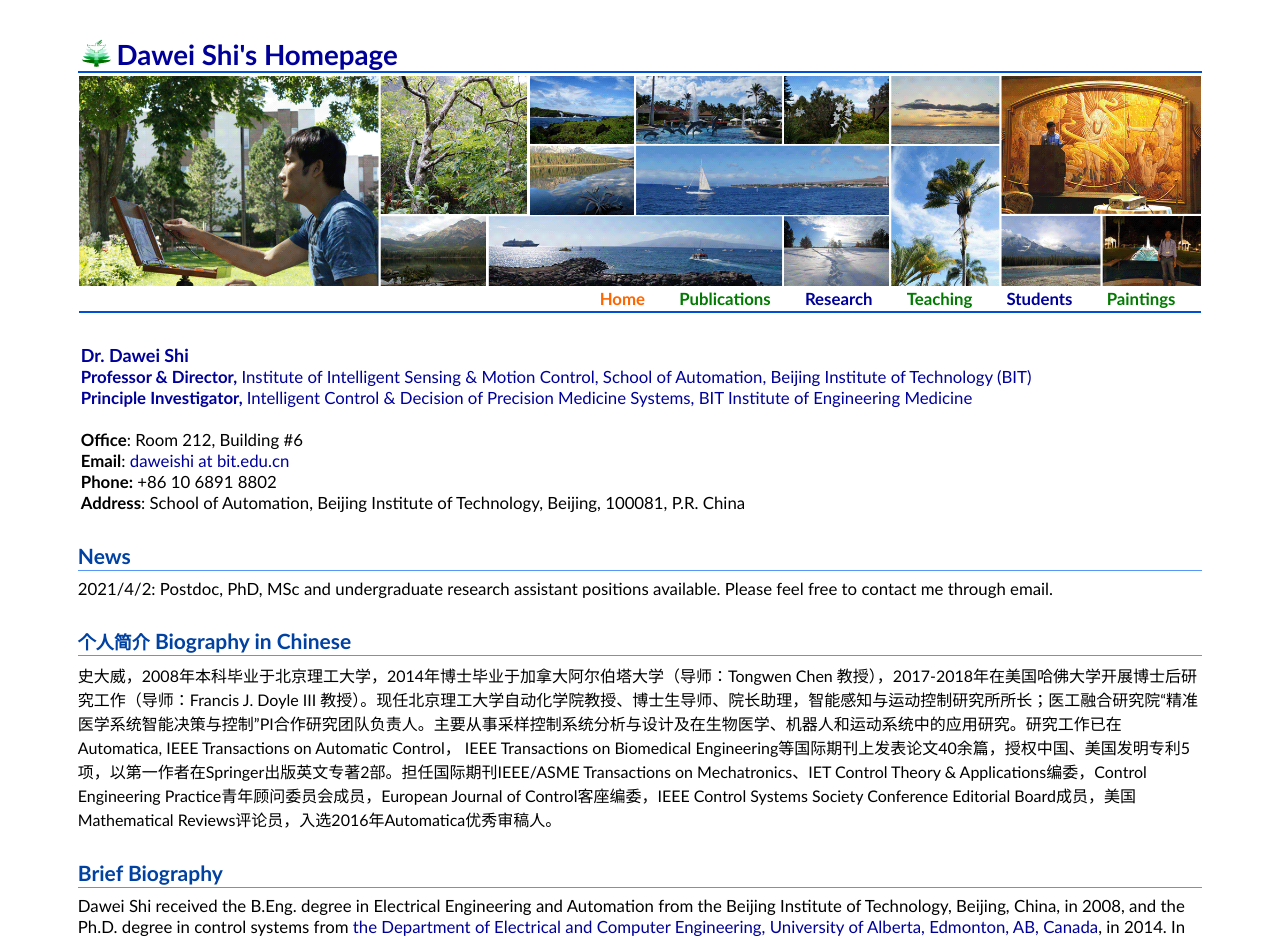
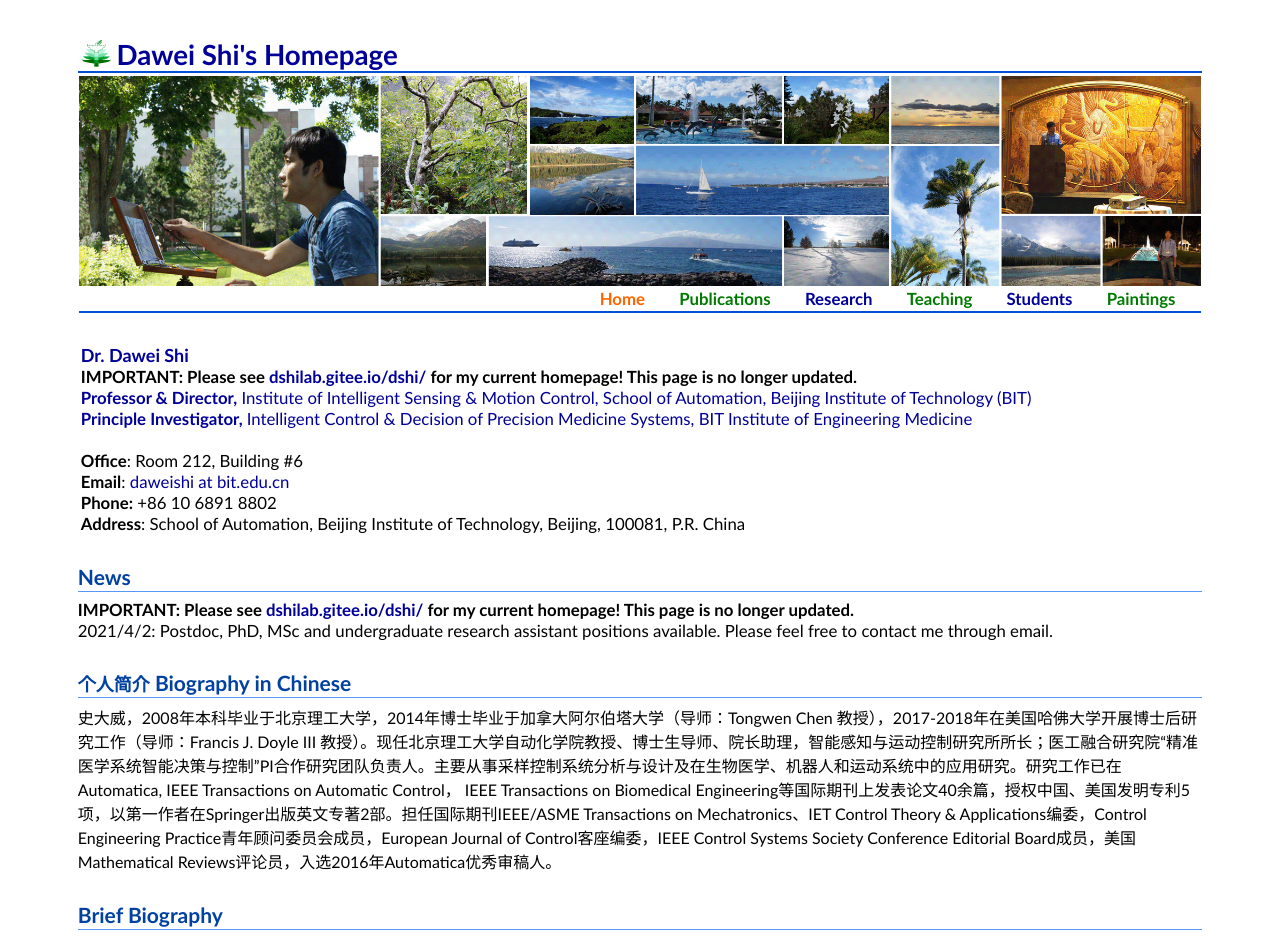
Before and after one commit to dshi1/dshi, a plain HTML site: page index.html in a window 1280 px wide. Shown: the top 940 px of the page. Drawn offline with Linux system fonts and the light colour scheme.

Commit message:
Update index.html

```diff
--- a/index.html
+++ b/index.html
@@ -75,6 +75,7 @@ background-size:100%;
 <table class="imgtable"><tr><td>
 
 <td align="left"><b><font color="#000099" size="4">Dr. Dawei Shi </font> </b> <br/>
+  <b>IMPORTANT: Please see <a href="http://dshilab.gitee.io/dshi/"> <font color="#000099">dshilab.gitee.io/dshi/</font> </a> for my current homepage! This page is no longer updated. </b> <br/>
  <b> <font color="#000099">Professor & Director,</b></font> <font color="#000099">Institute of Intelligent Sensing & Motion Control, School of Automation, Beijing Institute of Technology (BIT)</font> <br/>
  <b><font color="#000099">Principle Investigator, </font> </b>
 <font color="#000099">Intelligent Control & Decision of Precision Medicine Systems, BIT Institute of Engineering Medicine</font> <br/><br/>
@@ -95,7 +96,7 @@ Beijing, 100081, P.R. China<br />
 </td></tr></table>
 
 <h2>News</h2>
-
+<b>IMPORTANT: Please see <a href="http://dshilab.gitee.io/dshi/"> <font color="#000099">dshilab.gitee.io/dshi/</font> </a> for my current homepage! This page is no longer updated. </b> <br/>
 2021/4/2: Postdoc, PhD, MSc and undergraduate research assistant positions available. Please feel free to contact me through email.
 
  <h2><font size="4"; font-family="SimSun">个人简介</font> Biography in Chinese</h2>
```
